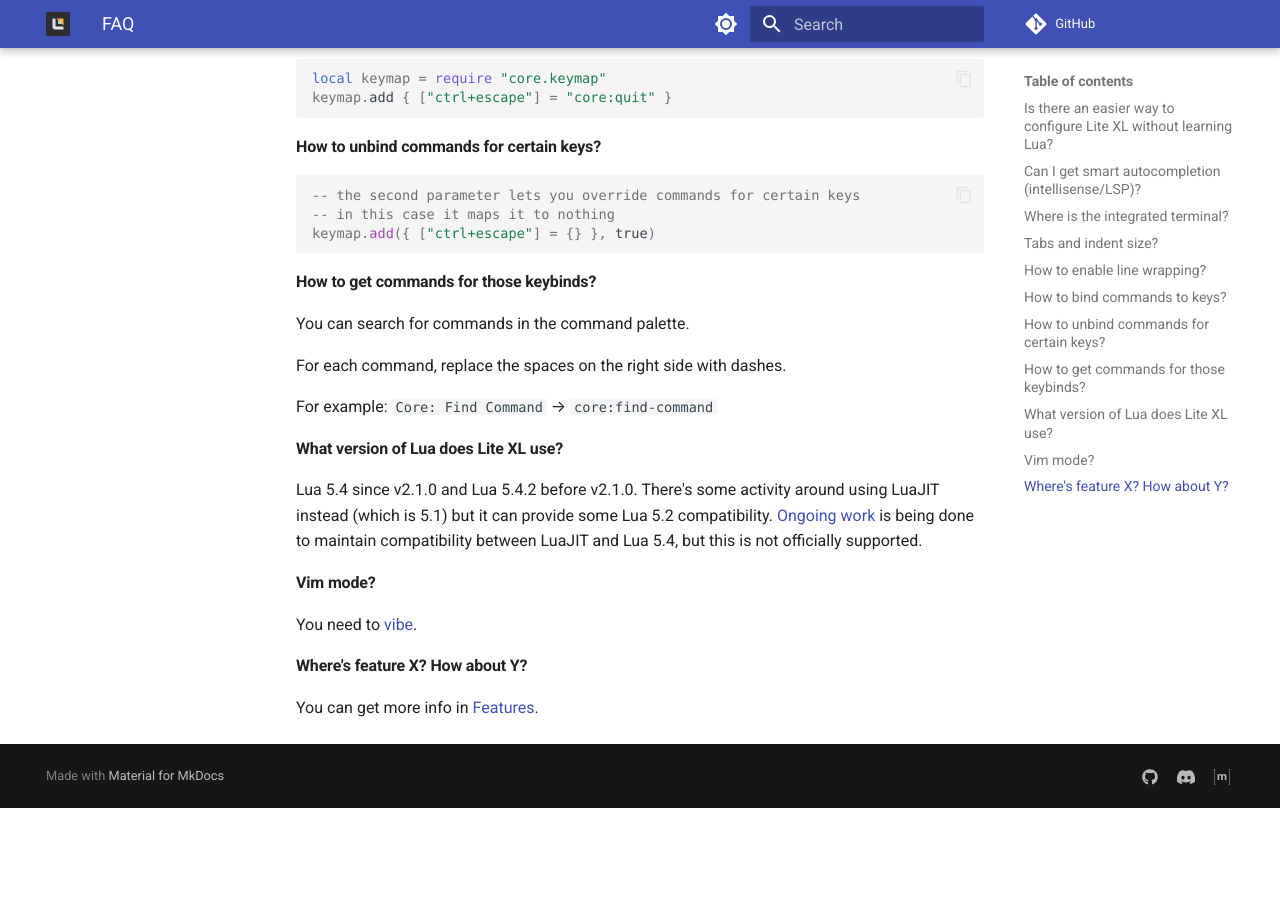
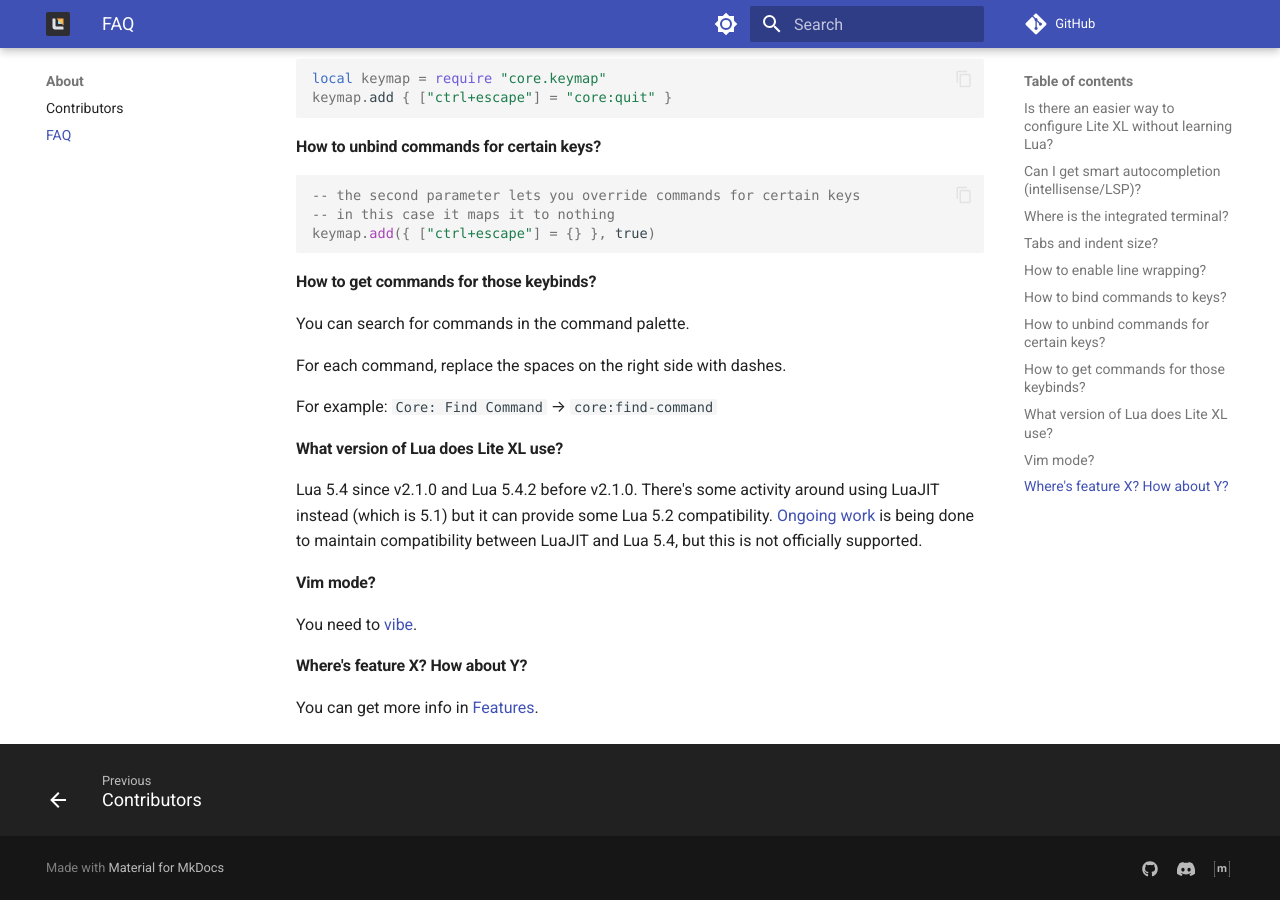
Before and after one commit to lite-xl/lite-xl.github.io, an MkDocs documentation site: the page built from docs/about/faq.md, in a window 1280 px wide and 900 px high, scrolled down 804 px. Built offline with MkDocs 1.6.1 and Material for MkDocs 9.7.7, drawn with Linux system fonts in a browser that asks for light colours; some web fonts are replaced; comment, search, counter and statistics services are not loaded; the version menu is left out; before the commit the page ends 1612 px from its top, so only the background shows below that.

Commit message:
add stuff to about section

```diff
--- a/mkdocs.yml
+++ b/mkdocs.yml
@@ -151,4 +151,6 @@ nav:
       - "Using regular expressions": developer-guide/using-regular-expressions.md
       - "Interacting with the OS": developer-guide/interacting-with-the-os.md
       - "Child processes": developer-guide/child-processes.md
-  - "About": []
+  - "About":
+      - "Contributors": about/contributors.md
+      - "FAQ": about/faq.md
```
